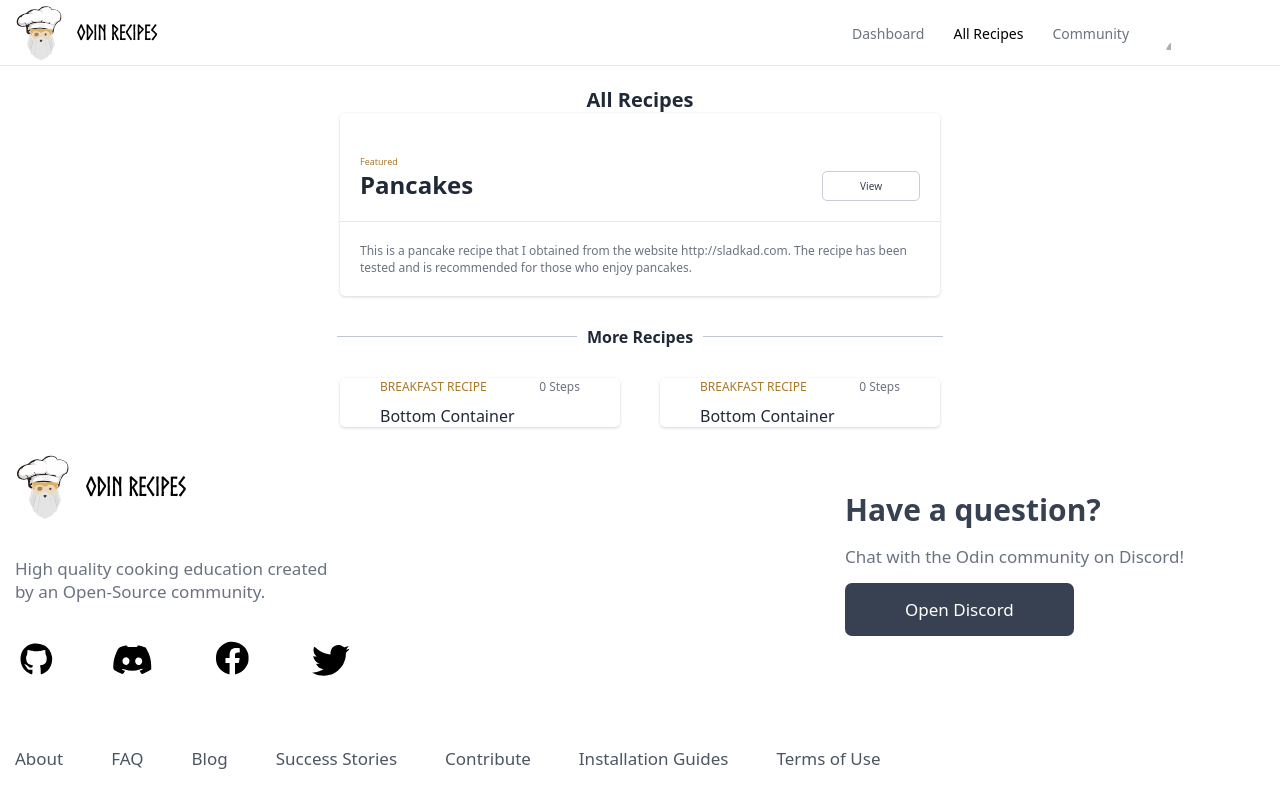
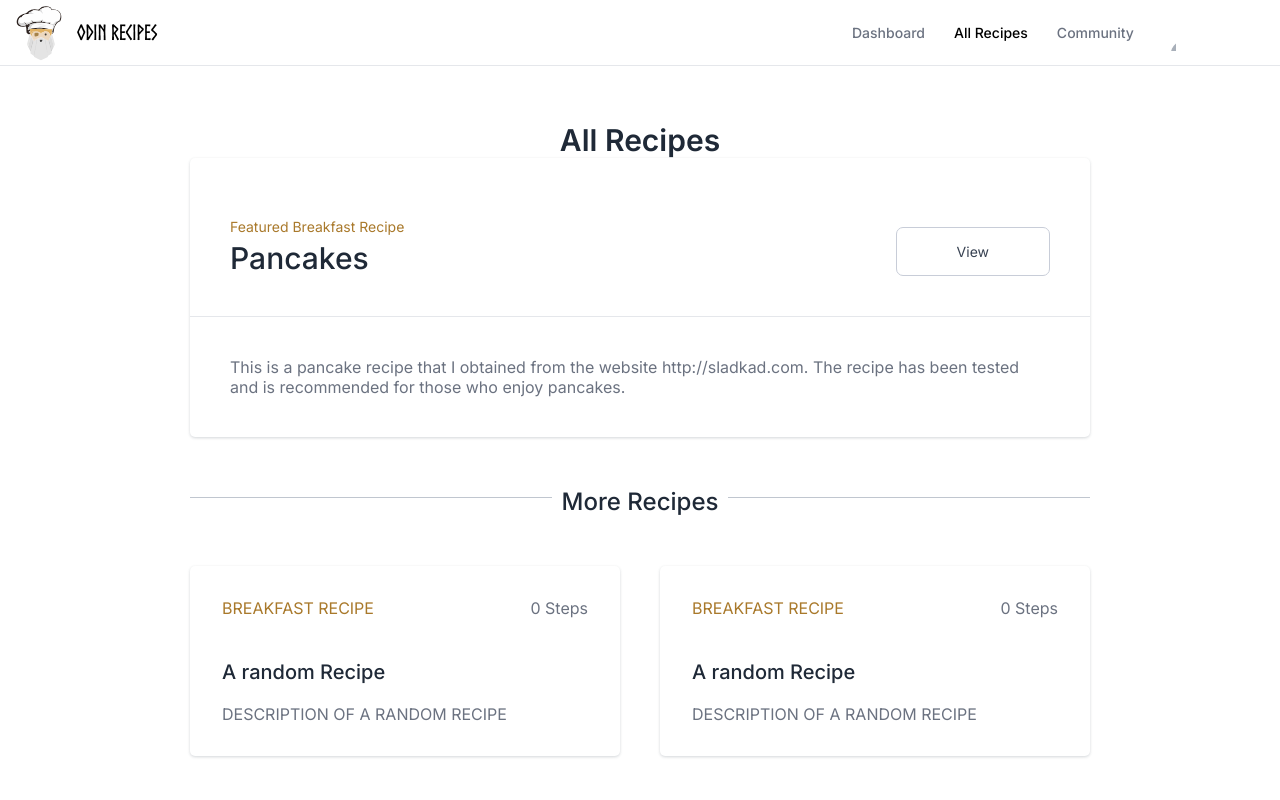
Before and after one commit to SomeoneThatsConfused/odin-recipes, a plain HTML site: page index.html in a window 1280 px wide. Shown: the top 800 px of the page. Drawn offline with Linux system fonts and the light colour scheme.

Commit message:
Fixed proportions as well as fixing footer and added few modifications as to add Inter font style.

```diff
--- a/index.html
+++ b/index.html
@@ -46,7 +46,7 @@
         <a><img src="" alt=""></a>
         <div id="featured-top-container">
           <div>
-            <p id="featured-label">Featured</p>
+            <p id="featured-label">Featured Breakfast Recipe</p>
             <a href="#"><h2 id="featured-recipe-label">Pancakes</h2></a>
           </div>
           <a href="#"><button class="view-button">View</button></a>
@@ -66,14 +66,20 @@
             <p class="breakfast-recipe">BREAKFAST RECIPE</p>
             <p class="cooking-steps">0 Steps</p>
           </div>
-          <div class="recipe-bottom-container">Bottom Container</div>
+          <div class="recipe-bottom-container">
+            <h2 class="recipe-title">A random Recipe</h2>
+            <p class="recipe-description">DESCRIPTION OF A RANDOM RECIPE</p>
+          </div>
         </div>
         <div class="recipes">
           <div class="recipe-top-container">
             <p class="breakfast-recipe">BREAKFAST RECIPE</p>
             <p class="cooking-steps">0 Steps</p>
           </div>
-          <div class="recipe-bottom-container">Bottom Container</div>
+          <div class="recipe-bottom-container">
+            <h2 class="recipe-title">A random Recipe</h2>
+            <p class="recipe-description">DESCRIPTION OF A RANDOM RECIPE</p>
+          </div>
         </div>
       </div>
     </div>
--- a/styles/footer.css
+++ b/styles/footer.css
@@ -1,5 +1,5 @@
-#footer {
-  position: absolute;
+footer {
+  position: relative;
   bottom: 0;
   left: 0;
   right: 0;
@@ -71,6 +71,7 @@
 }
 #question {
   font-size: 30px;
+  font-weight: 700;
   color: rgb(55, 65, 81);
 }
 
@@ -78,6 +79,7 @@
   margin: 15px 0px 15px 0px;
   color: rgb(107, 114, 128);
   font-size: 17px;
+  font-weight: 400;
 }
 
 #community-button {
@@ -88,6 +90,7 @@
   padding: 15px 60px 15px 60px;
   border-radius: 7px;
   margin-bottom: 15px;
+  font-weight: 400;
 }
 
 #community-button:hover {
--- a/styles/general.css
+++ b/styles/general.css
@@ -1,5 +1,12 @@
+@import url('https://fonts.googleapis.com/css2?family=Inter:wght@300;400;500;600;700&display=swap');
+
+@font-face {
+  font-family: 'Norse';
+  src: url(../Fonts/Norse.otf);
+}
+
 * {
-  font-family: system-ui, -apple-system, BlinkMacSystemFont, 'Segoe UI', Roboto, Oxygen, Ubuntu, Cantarell, 'Open Sans', 'Helvetica Neue', sans-serif;
+  font-family: 'Inter', system-ui, -apple-system, BlinkMacSystemFont, 'Segoe UI', Roboto, Oxygen, Ubuntu, Cantarell, 'Open Sans', 'Helvetica Neue', sans-serif;
   margin: 0;
   padding: 0;
   color: rgb(31, 41, 55);
--- a/styles/index.css
+++ b/styles/index.css
@@ -1,8 +1,3 @@
-@font-face {
-  font-family: 'Norse';
-  src: url(../Fonts/Norse.otf);
-}
-
 body {
   margin: 0;
 }
@@ -17,16 +12,19 @@ hr {
 }
 .other-recipe-title-container {
   display: flex;
-  margin-top: 30px;
-  margin-bottom: 30px;
+  margin-top: 50px;
+  margin-bottom: 50px;
+  width: 900px;
 }
 .more-recipes {
   margin: 0px 10px 0px 10px;
   color: rgb(31, 41, 55);
-  font-weight: 600;
+  font-weight: 500;
+  font-size: 24px;
 }
 .line {
   display: flex;
+  flex: 1;
   width: 240px;
   height: 1px;
   background-color: rgb(192, 198, 207);
--- a/styles/main.css
+++ b/styles/main.css
@@ -1,15 +1,15 @@
 #content-container {
   display: flex;
   flex-direction: column;
-  width: 800px;
+  width: 1200px;
   margin: 0 auto;
+  padding: 56px 32px 56px 32px;
   align-items: center;
-  margin-top: 20px;
 }
 #featured-recipe {
   display: flex;
   flex-direction: column;
-  width: 600px;
+  width: 900px;
   box-shadow: 0px 1px 3px 0px rgba(39, 55, 70, 0.2);
   border-radius: 5px;
   overflow: hidden;
@@ -17,25 +17,29 @@
 #featured-top-container {
   display: flex;
   justify-content: space-between;
-  padding: 20px;
+  padding: 40px;
   align-items: flex-end;
 }
-#featured-label, #featured-recipe-label {
-  margin: 0;
+#featured-recipe-label {
+  font-size: 30px;
+  font-weight: 500;
 }
 #featured-bottom-container {
-  padding: 20px;
+  padding: 40px;
   border-top: 1px solid rgb(229, 231, 235);
   color: rgb(107, 114, 128);
-  font-size: 12px;
+  font-size: 16px;
+  line-height: 20px;
 }
 #title {
-  font-size: 20px;
+  font-size: 30px;
   font-weight: 600;
 }
 #featured-label {
   color: rgb(169 121 43);
-  font-size: 9px;
+  font-size: 14px;
+  font-weight: 400;
+  margin-bottom: 5px;
 }
 .recipe-label {
   font-weight: 600;
@@ -44,10 +48,9 @@
   color: rgb(55 65 81);
   border: 1px solid rgb(200, 205, 216);
   background-color: rgb(255, 255, 255);
-  padding: 3px 37px 3px 37px;
-  border-radius: 5px;
-  font-size: 10px;
-  height: 30px;
+  padding: 15px 60px 15px 60px;
+  border-radius: 7px;
+  font-size: 14px;
 }
 .view-button:hover {
   cursor: pointer;
@@ -56,12 +59,11 @@
 #other-recipe-container {
   display: flex;
   justify-content: space-between;
-  width: 600px;
+  width: 900px;
 }
 
 .recipes {
-  width: 200px;
-  padding: 0px 40px 0px 40px;
+  width: 430px;
   border-radius: 5px;
   box-shadow: 0px 1px 3px 0px rgba(39, 55, 70, 0.2);
   display: flex;
@@ -72,12 +74,27 @@
   display: flex;
   justify-content: space-between;
   margin-bottom: 10px;
+  padding: 32px 32px 0px 32px;
+}
+.recipe-bottom-container {
+  padding: 32px;
 }
 .breakfast-recipe {
   color: rgb(169 121 43);
-  font-size: 12px;
+  font-size: 16px;
 }
 .cooking-steps {
   color: rgb(107, 114, 128);
-  font-size: 12px;
+  font-size: 16px;
 }
+
+.recipe-title {
+  font-size: 20px;
+  font-weight: 500;
+  margin-bottom: 20px;
+}
+
+.recipe-description {
+  font-size: 16px;
+  color: rgb(107, 114, 128);
+}
--- a/styles/message.css
+++ b/styles/message.css
@@ -3,7 +3,7 @@
   align-items: center;
   justify-content: space-between;
   position: fixed;
-  top: 30px;
+  top: 40px;
   right: 30px;
   z-index: 110;
   background-color: rgb(220, 252, 231);
```
